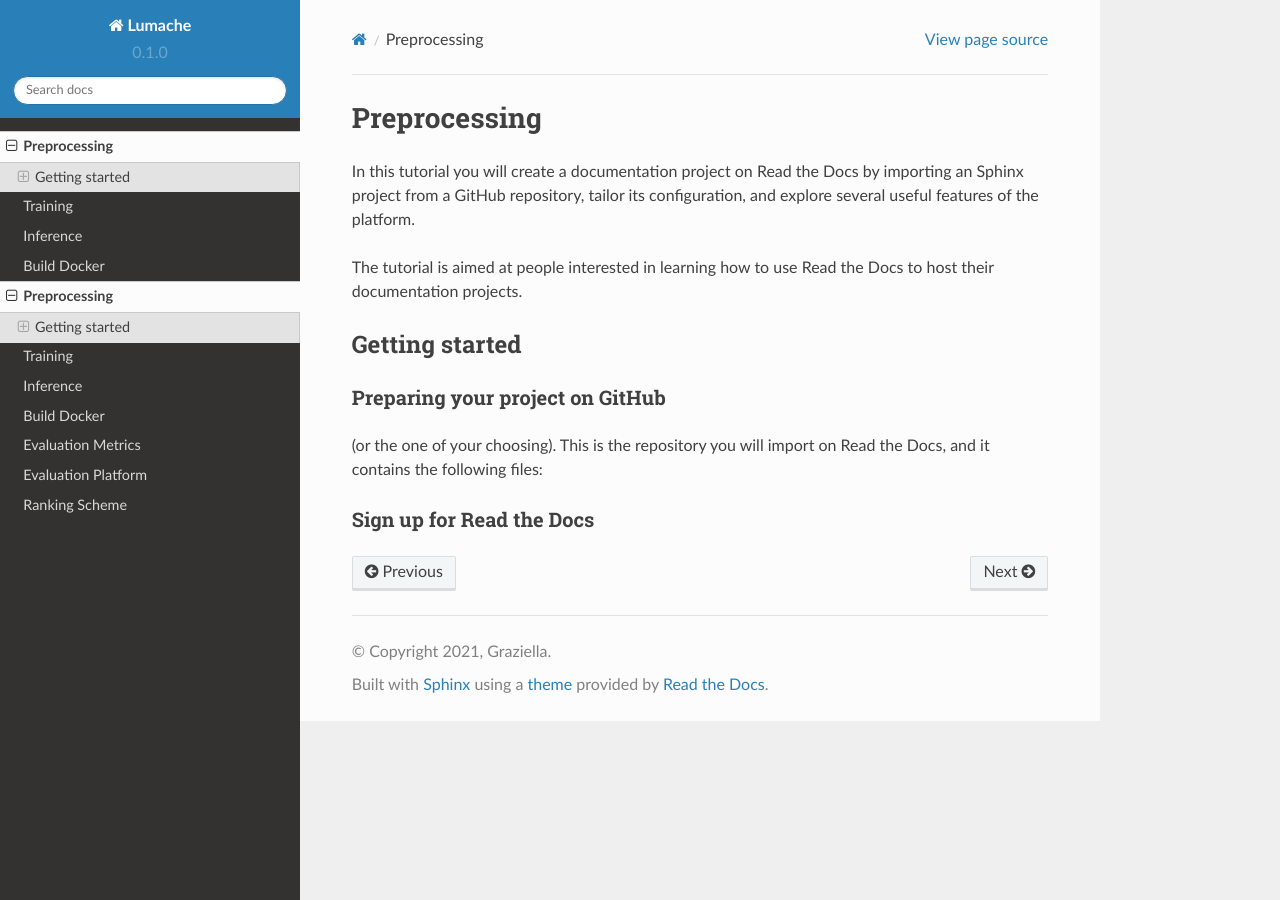
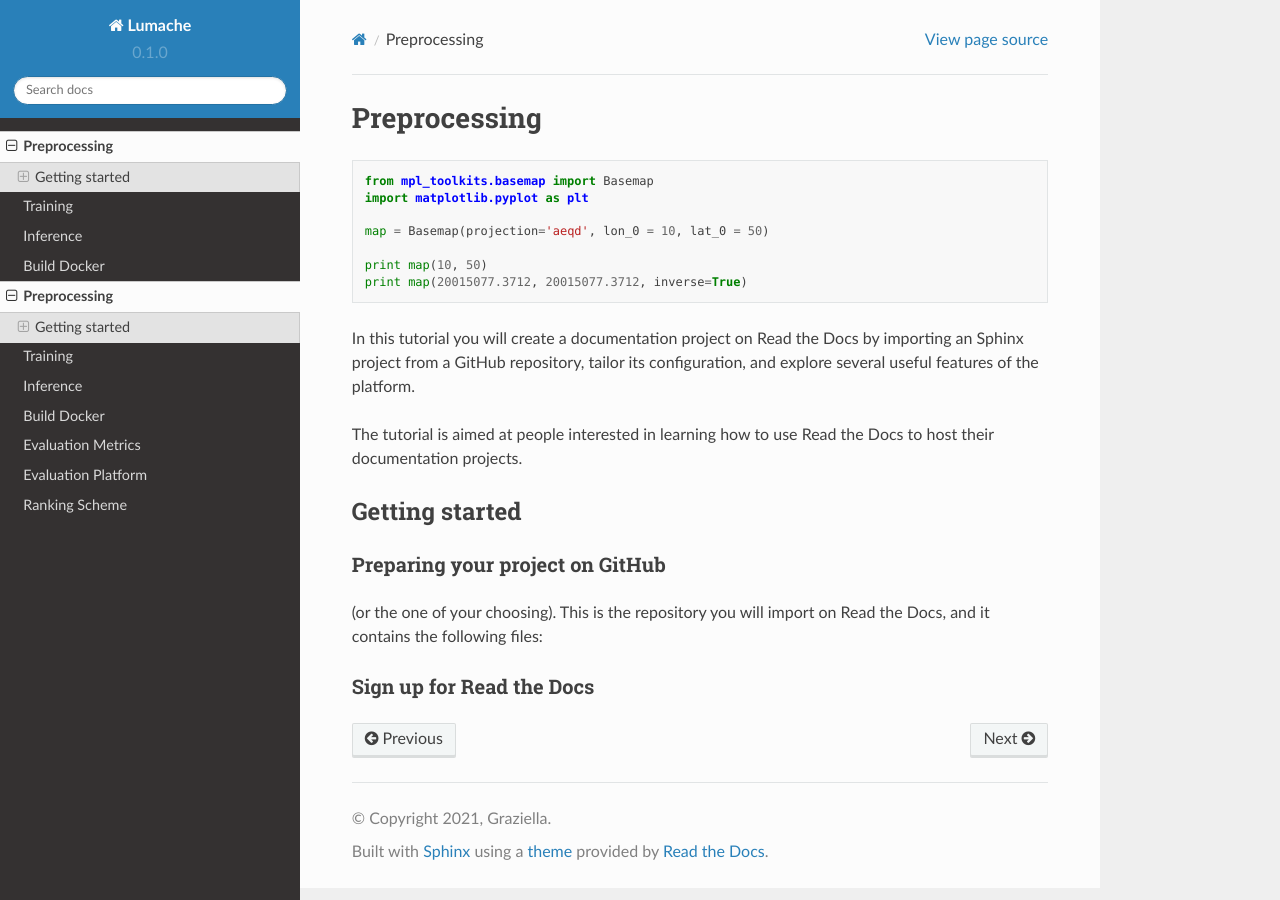
Before and after one commit to SongGu/NeurIPS-CellSeg-tutorial, a Sphinx documentation site: the page built from docs/source/preprocessing.rst, in a window 1280 px wide. Built offline with Sphinx 7.4.7 and the Read the Docs theme 2.0.0, drawn with Linux system fonts in a browser that asks for light colours; pages that are not in the unit, such as notebooks, are missing from menus.

Commit message:
Update preprocessing.rst

```diff
--- a/docs/source/preprocessing.rst
+++ b/docs/source/preprocessing.rst
@@ -1,5 +1,16 @@
 Preprocessing
 ===============================
+
+.. code-block:: python
+
+	from mpl_toolkits.basemap import Basemap
+	import matplotlib.pyplot as plt
+
+	map = Basemap(projection='aeqd', lon_0 = 10, lat_0 = 50)
+
+	print map(10, 50)
+	print map(20015077.3712, 20015077.3712, inverse=True)
+
 
 In this tutorial you will create a documentation project on Read the Docs
 by importing an Sphinx project from a GitHub repository,
```
